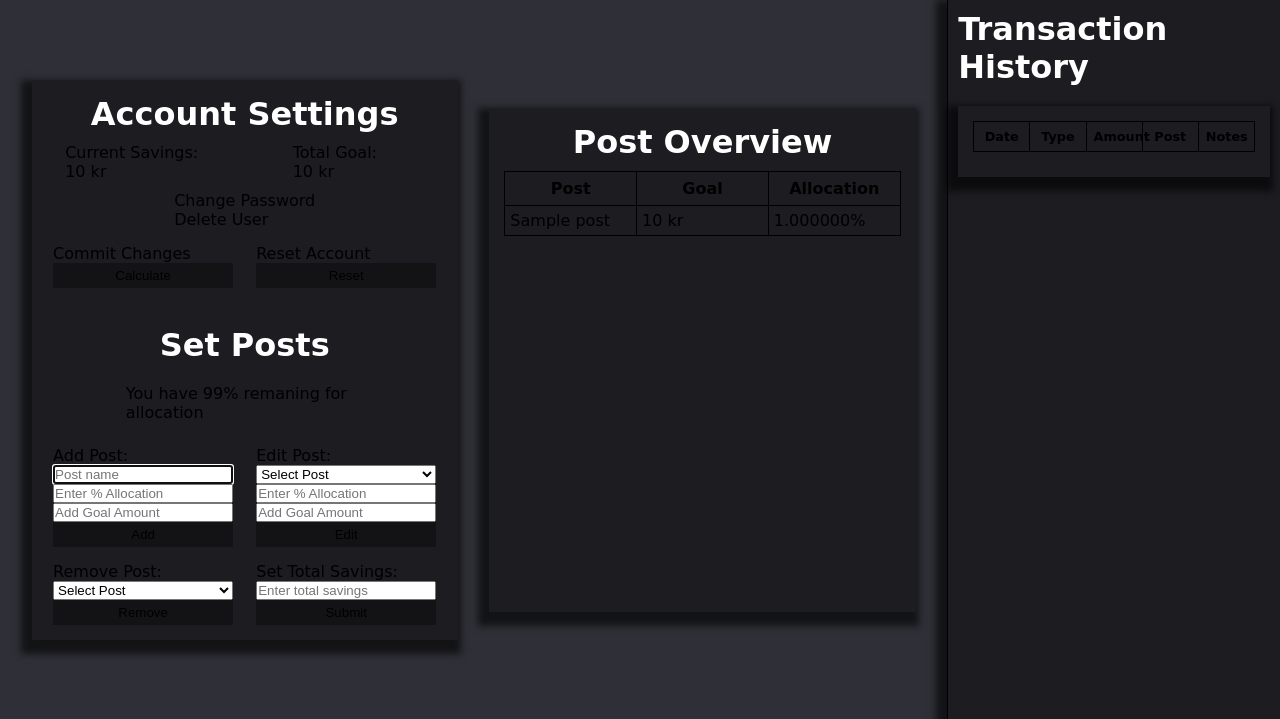
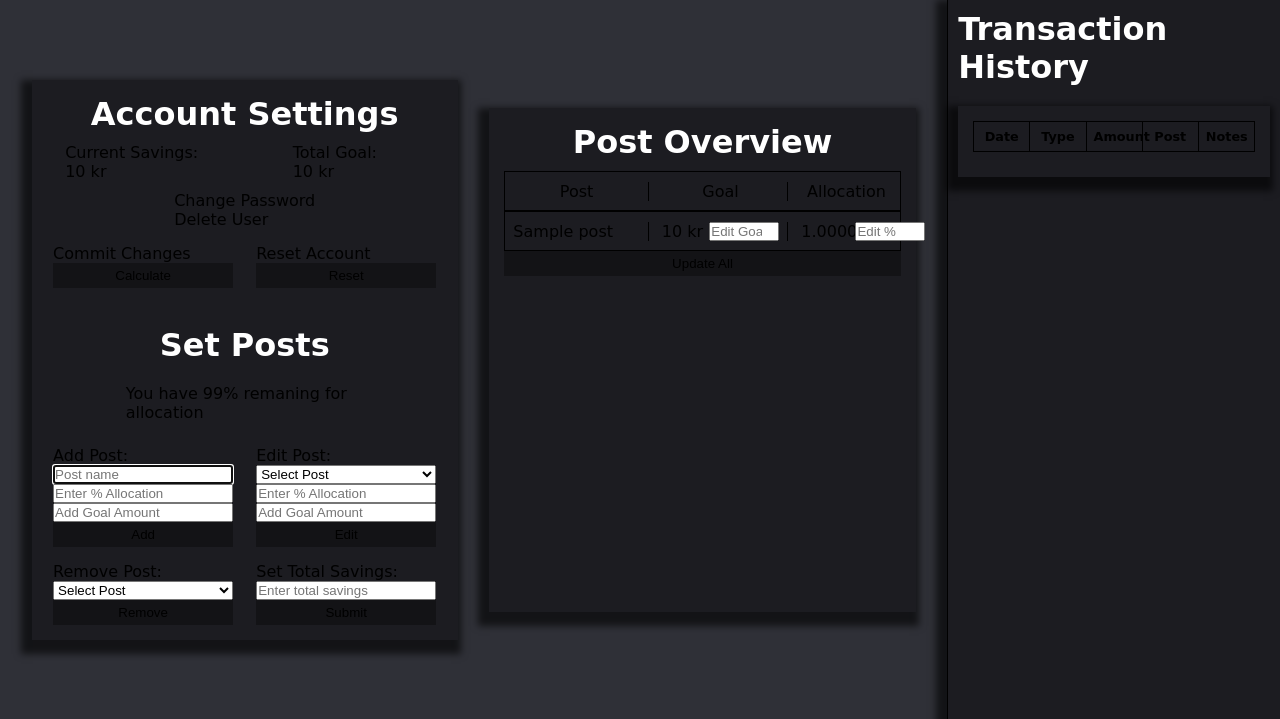
Before and after one commit to pettersand/Salloc, a Flask app: page /account in a window 1280 px wide. Shown: the part 40-759 px from the top of the page. Run offline with Flask 3, Linux system fonts and the light colour scheme; the visitor is signed in with stand-in values (Sample User, id 1); a database or web service that is not in the repository returns one stand-in record (values such as "Sample title"); data that the repository does not hold is empty; some libraries are stand-ins or nearby versions; some web fonts are replaced.

Commit message:
add edit_all

```diff
--- a/app.py
+++ b/app.py
@@ -104,7 +104,7 @@
         )
         balance = cur.fetchone()[0]
         cur.execute(
-            "SELECT name, allocation_percentage, total_saved, goal FROM posts WHERE user_id = %s",
+            "SELECT name, allocation_percentage, total_saved, goal FROM posts WHERE user_id = %s ORDER BY allocation_percentage DESC",
             (session["user_id"],)
         )
         posts = cur.fetchall()
@@ -212,6 +212,41 @@
         )
         conn.commit()
         return redirect("/account")
+
+@server.route("/edit_all", methods=["POST"])
+@login_required
+def edit_all():
+    conn, cur = create_conncur()
+    with conn:
+        for key, value in request.form.items():
+            if key.startswith("new_goal_"):
+                post = key[len("new_goal_"):]
+                goal = value
+                if goal != "":
+                    cur.execute(
+                        "UPDATE posts SET goal = %s WHERE user_id = %s AND name = %s",
+                        (goal, session["user_id"], post)
+                    )
+            if key.startswith("new_alloc_"):
+                post = key[len("new_alloc_"):]
+                alloc = value
+                if alloc != "":
+                    cur.execute(
+                        "UPDATE posts SET allocation_percentage = %s WHERE user_id = %s AND name = %s",
+                        (alloc, session["user_id"], post)
+                    )
+
+        # Checks if allocation exceeds 100%
+        cur.execute(
+            "SELECT SUM(allocation_percentage) FROM posts WHERE user_id = %s",
+            (session["user_id"],)
+        )
+        total = cur.fetchone()[0]
+        if total > 100:
+            excess = total - 100
+            return f"Error: Total allocation exceeds 100% by {excess}%"
+
+    return redirect("/account")
 
 
 @server.route("/commit_savings", methods=["POST"])
--- a/static/css/styles.css
+++ b/static/css/styles.css
@@ -268,6 +268,8 @@
     gap: 10px;
 }
 
+
+
 .container-header {
     display: flex;
     justify-content: center;
@@ -319,6 +321,96 @@
     gap: 15px;
 }
 
+
+/******TESTING******/
+#editAll {
+    width: 100%;
+    display: flex;
+    flex-direction: column;
+}
+
+
+
+#editAll .flex {
+    display: flex;
+    justify-content: space-between;
+    align-items: center;
+}
+
+.div-table {
+    display: flex;
+}
+
+
+.flex-row {
+    display: flex;
+    justify-content: space-around;
+    align-items: center;
+    border: 1px solid black;
+    height: 40px;
+    gap: 5px;
+}
+
+.flex-post {
+    flex: 1.4;
+    display: flex;
+    align-items: flex-start;
+    border-right: 1px solid black;
+    padding-inline: 8px;
+}
+
+.flex-post-h {
+    flex: 1.4;
+    display: flex;
+    align-items: flex-start;
+    justify-content: space-around;
+    border-right: 1px solid black;
+    padding-inline: 8px;
+}
+
+.flex-goal {
+    flex: 1.3;
+    display: flex;
+    justify-content: space-between;
+    align-items: center;
+    padding-inline: 8px;
+    border-right: 1px solid black;
+}
+
+.flex-goal-h {
+    flex: 1.3;
+    display: flex;
+    align-items: center;
+    padding-inline: 8px;
+    justify-content: space-around;
+    border-right: 1px solid black;
+
+}
+
+.flex-alloc {
+    flex: 1;
+    display: flex;
+    justify-content: space-between;
+    align-items: center;
+    padding-inline: 8px;
+    width: 100px;
+}
+
+.flex-alloc-h {
+    flex: 1;
+    display: flex;
+    justify-content: space-around;
+    align-items: center;
+    padding-inline: 8px;
+    width: 100px;
+}
+
+.flex-row input[type="number"] {
+    max-width: 70px;
+}
+
+
+
 /******* SIDEBAR *******/
 .sidebar.container {
     width: auto;
--- a/templates/account.html
+++ b/templates/account.html
@@ -86,23 +86,32 @@
         <div class="container-header">
             <h4>Post Overview</h4><br>
         </div>
-            <div class="item">
-                <table>
-                    <tr>
-                        <th>Post</th>
-                        <th>Goal</th>
-                        <th>Allocation</th>
-                    </tr>
+            <div class="div-table">
+                <form id="editAll" action="/edit_all" method="post">
+                    <div class="flex-row">
+                        <div class="flex-post-h">Post</div>
+                        <div class="flex-goal-h">Goal</div>
+                        <div class="flex-alloc-h">Allocation</div>
+                    </div>
                     {% for post in posts %}
-                    <tr>
-                        <td>{{ post[0] }}</td>
-                        <td>{{ "{:,.0f} kr".format(post[3]) }} </td>
-                        <td>{{ "{:0%}".format(post[1] / 100) }} </td>
-                    </tr>
+                    <div class="flex-row">
+                        <div class="flex-post">
+                            {{ post[0] }}
+                        </div>
+                        <div class="flex-goal">
+                            <span>{{ "{:,.0f} kr".format(post[3]) }}</span>
+                            <input type="number" name="new_goal_{{ post[0] }}" placeholder="Edit Goal">
+                        </div>
+                        <div class="flex-alloc">
+                            <span>{{ "{:0%}".format(post[1] / 100) }}</span>
+                            <input type="number" name="new_alloc_{{ post[0] }}" placeholder="Edit %">
+                        </div>
+                    </div>
                     {% endfor %}
-                </table>
+                    <input type="submit" value="Update All">
+                </form>
+            </div>
         </div>
-    </div>
 {% endblock %}
 {% block graph %}
 <div class="sidebar container">
```
Also changed, not shown: templates/testing.html (added, +24 -0 lines).
